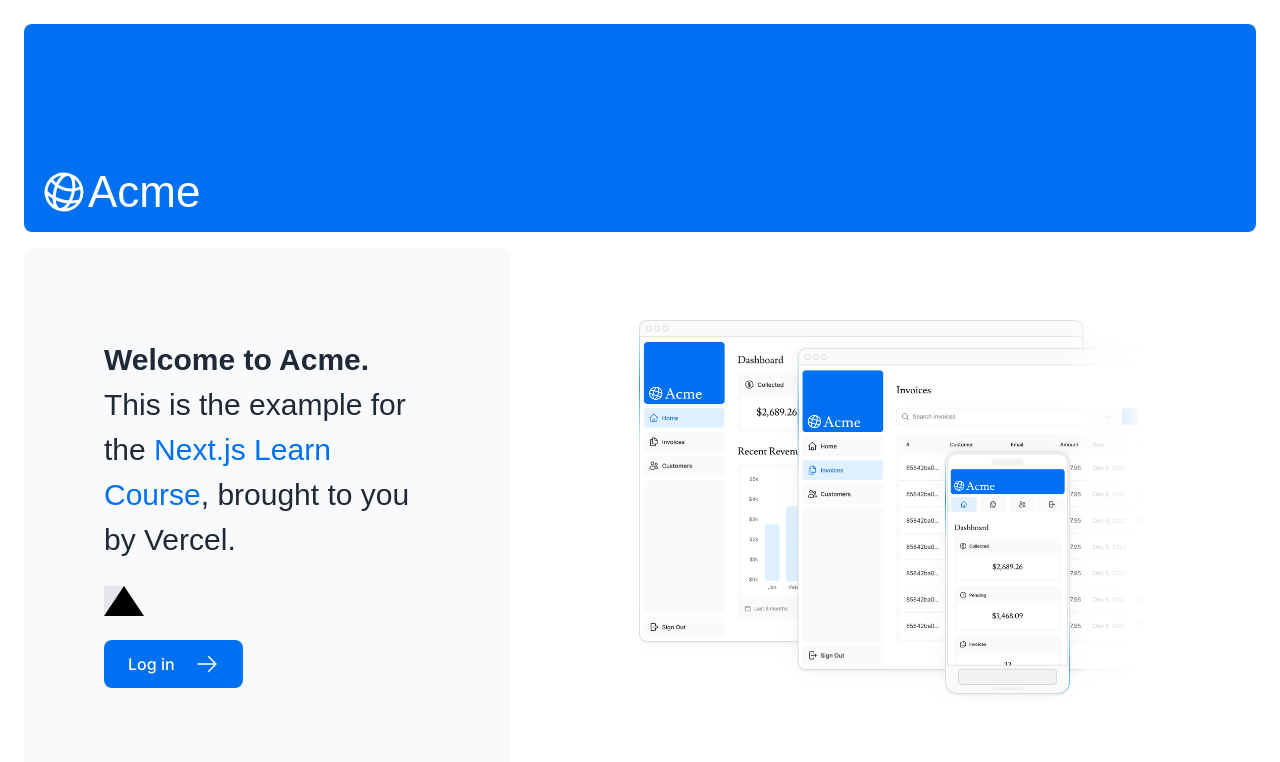
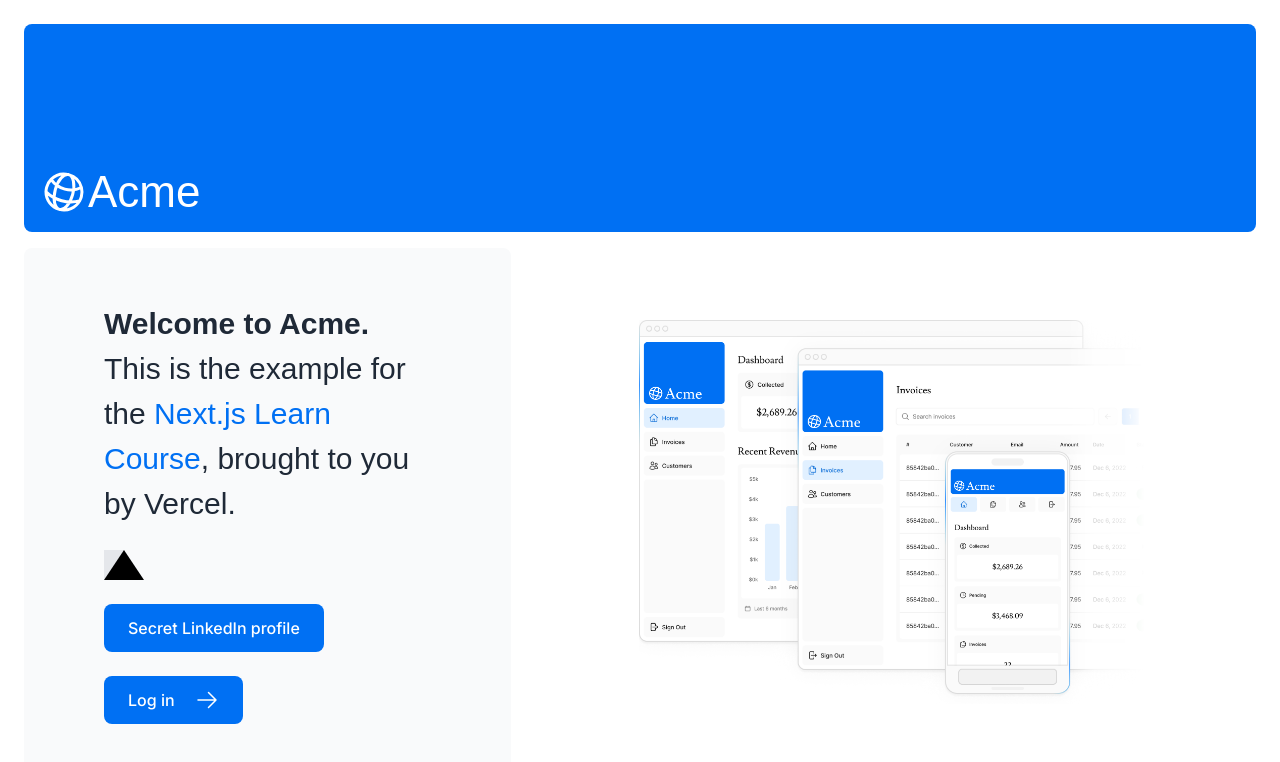
Before and after one commit to mturczyn/nextjs-dashboard, a Next.js app: page / in a window 1280 px wide. Shown: the top 762 px of the page. Built offline with nearby package versions, Linux system fonts and the light colour scheme; a web font is replaced by a local one.

Commit message:
Added easter egg.

```diff
--- a/app/page.tsx
+++ b/app/page.tsx
@@ -26,6 +26,13 @@
                         , brought to you by Vercel.
                     </p>
                     <div className="h-0 w-0 border-b-[30px] border-l-[20px] border-r-[20px] border-b-black border-l-transpraent border-r-transparent"></div>
+                    <a
+                        className="flex items-center gap-5 self-start rounded-lg bg-blue-500 px-6 py-3 text-sm font-medium text-white transition-colors hover:bg-blue-400 md:text-base"
+                        href="https://www.linkedin.com/in/michał-turczyn-6851a2117/"
+                        target="_blank"
+                    >
+                        Secret LinkedIn profile
+                    </a>
                     <Link
                         href="/login"
                         className="flex items-center gap-5 self-start rounded-lg bg-blue-500 px-6 py-3 text-sm font-medium text-white transition-colors hover:bg-blue-400 md:text-base"
```
